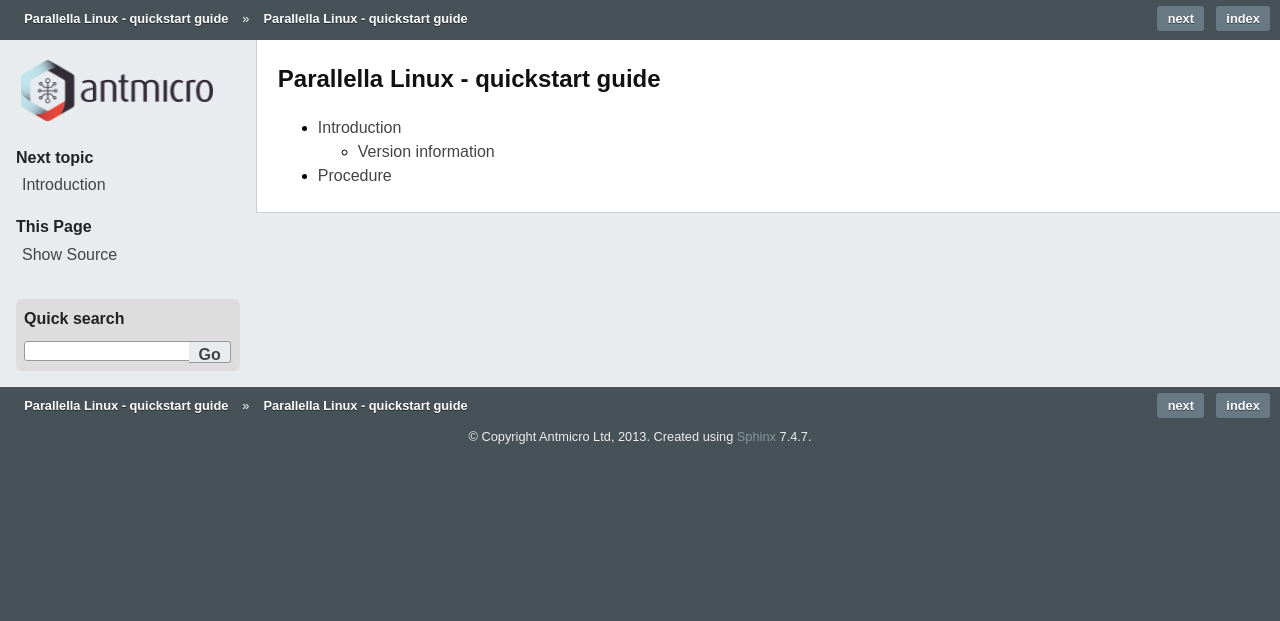
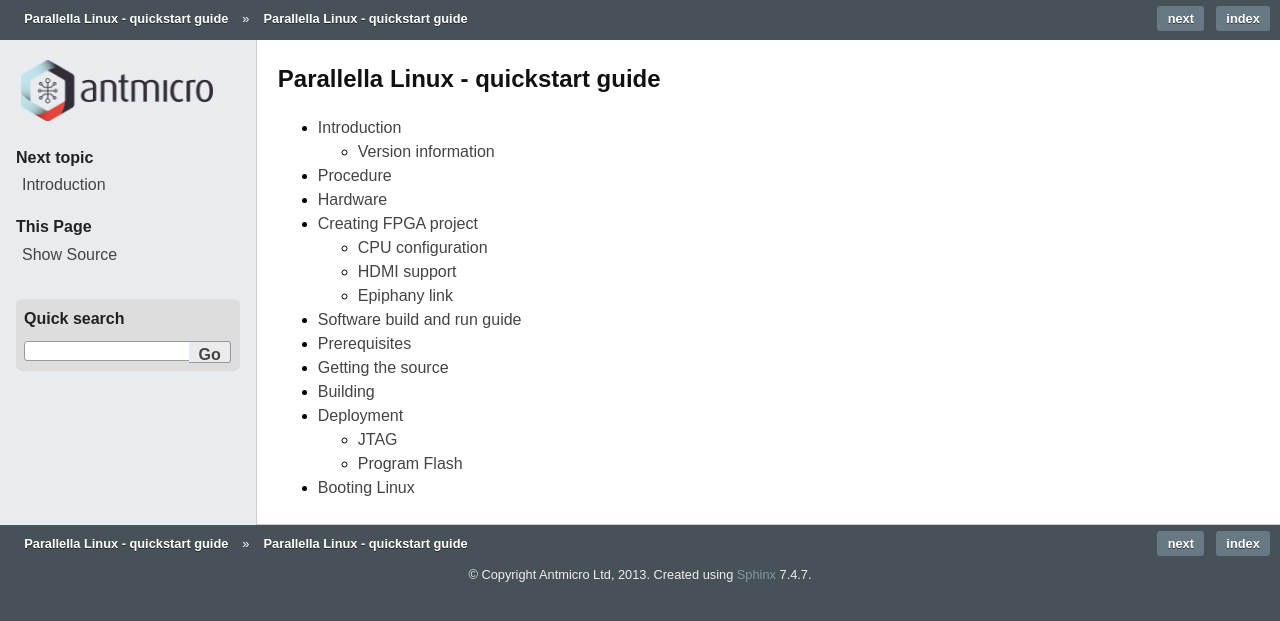
Before and after one commit to antmicro/parallella-quickstart, a Sphinx documentation site: the page built from doc/quickstart-guide/source/index.rst, in a window 1280 px wide. Shown: the top 621 px of the page. Built offline with Sphinx 7.4.7, drawn with Linux system fonts in a browser that asks for light colours; some of the changed lines change nothing that is shown.

Commit message:
hardware and software guide documentation framework

```diff
--- /dev/null
+++ b/doc/quickstart-guide/source/hardware.rst
@@ -0,0 +1,17 @@
+Hardware
+========
+
+This document describes how to run Ubuntu Linux with HDMI support on the Parallella board.
+The current version is an early draft for internal use of Adapteva, but it is meant as a seed for the full document describing the process for all Parallella users.
+
+Creating FPGA project
+=====================
+
+CPU configuration
+-----------------
+
+HDMI support
+------------
+
+Epiphany link
+-------------
--- a/doc/quickstart-guide/source/index.rst
+++ b/doc/quickstart-guide/source/index.rst
@@ -5,3 +5,5 @@
    :maxdepth: 2
 
    main
+   hardware
+   software
--- a/doc/quickstart-guide/source/main.rst
+++ b/doc/quickstart-guide/source/main.rst
@@ -12,6 +12,7 @@
 
    Author,Content,Date,Version
    Michael Gielda,Initial version,2013-08-26,0.1.0
+   Karol Gugala,Software preparation guide,2013-10-01,0.2.0
 
 Procedure
 =========
--- /dev/null
+++ b/doc/quickstart-guide/source/software.rst
@@ -0,0 +1,141 @@
+Software build and run guide
+============================
+
+This section describes build and run procedure ...
+
+Prerequisites
+=============
+
+.. rubric:: Xilinx Tools
+
+Download and install tools from http://www.xilinx.com.
+
+.. rubric::  Arm toolchain
+
+Xilinx tools comes with 'arm-xilinx-eabi-' and 'arm-xilinx-linux-' toolchains. Both of them can be used in next steps. Other Arm toolchain (e.g. CodeSourcery edition) can also be used in the next steps.
+
+.. rubric:: U-Boot tools
+
+U-Boot tools are required for generation loadable image of Linux kernel.
+
+On Debian/Ubuntu distributions this software can be obtained with:
+
+.. code-block:: bash
+
+   apt-get install u-boot-tools
+
+Getting the source
+==================
+
+.. rubric:: FSBL
+
+First stage boot loader code is generated from Xilinx Software Developemnt Kit. More info about creating and
+
+.. rubric:: U-Boot
+
+Official U-Boot source code for parallella board can be found in: https://github.com/parallella/parallella-uboot
+
+.. code-block:: bash
+
+   #get source
+   git clone https://github.com/parallella/parallella-uboot
+   #checkout correct branch
+   git checkout parallella-gen0
+
+.. rubric:: Linux
+
+Official Linux source code for parallella board can be found in: https://github.com/antmicro/linux-parallella
+
+.. code-block:: bash
+
+   #get source
+   git clone https://github.com/antmicro/linux-parallella
+   #checkuot correct branch
+   git checkout parallella-linux3.9
+
+Building
+========
+
+.. rubric:: First Stage Bootloader (FSBL)
+
+Reference official Xilinx guide
+
+.. rubric:: Build environent setup
+
+Before attempting to build U-Boot and Linux kernel image you must configure build environment. This can be done with following procedure
+
+.. code-block:: bash
+
+   #set architecture type
+   export ARCH=arm
+   #set cross compiler prefix
+   export CROSS_COMPILE=<your_toolchain_prefix> #e.g. arm-xilinx-eabi-
+   #set PATH
+   export PATH=/path/to/your/toolchain:$PATH
+
+.. rubric:: U-Boot
+
+U-Boot build procedure:
+
+.. code-block:: bash
+
+   #configure build
+   make parallella_config
+   #build U-Boot
+   make [-jX]
+
+.. rubric:: Linux
+
+Linux build procedure:
+
+.. code-block:: bash
+
+   #configure build
+   make parallella_defconfig
+   #build kernel image
+   make [-jX] uImage
+
+Deployment
+==========
+
+JTAG
+----
+
+#. Run xmd
+
+   .. code-block:: tcl
+
+      connect arm hw
+      fpga -f /path/to/your/bitstream
+      source /path/to/your/ps7_init.tcl
+      ps7_init
+      init_user
+      source stub.tcl
+      targer 64
+
+#. Continue in xmd
+
+   .. code-block:: tcl
+
+      dow </path/to/yours/>u-boot.elf
+      con
+
+#. or Run gdb
+
+   .. code-block:: gdb
+
+      target remote localhost:1234
+      file </path/to/yours/>u-boot.elf
+      load
+      c
+
+
+Program Flash
+-------------
+
+Reference to or rewrite parallella guide ...
+
+Booting Linux
+=============
+
+Put it all on SD card and run ...
```
